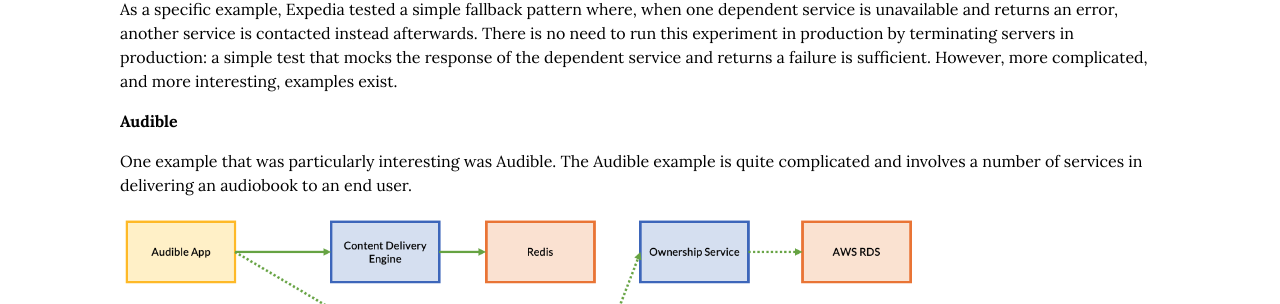
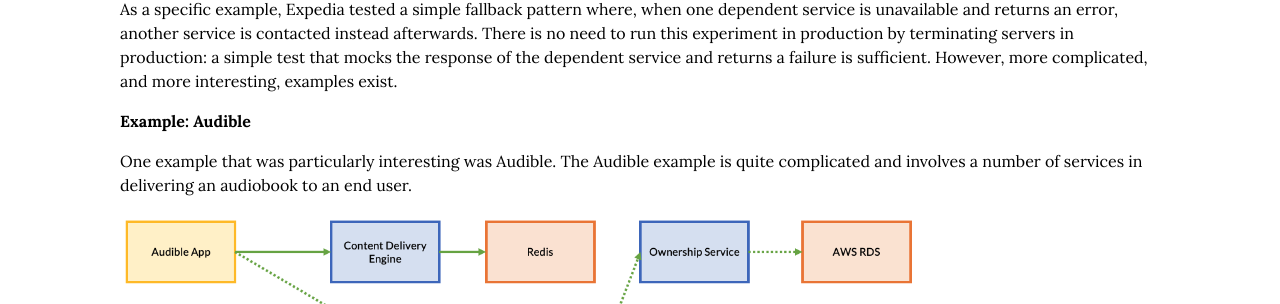
Before and after one commit to cmeiklejohn/cmeiklejohn.github.io, a Jekyll site: the page built from _posts/2022-03-19-understanding-faults.markdown, in a window 1280 px wide and 900 px high, scrolled down 2622 px. Shown: the part 149-453 px from the top of the window. Built offline with Jekyll 4.4.1, drawn with Linux system fonts in a browser that asks for light colours; some web fonts are replaced.

Commit message:
prototype

```diff
--- a/_posts/2022-03-19-understanding-faults.markdown
+++ b/_posts/2022-03-19-understanding-faults.markdown
@@ -82,7 +82,7 @@
 
 As a specific example, Expedia tested a simple fallback pattern where, when one dependent service is unavailable and returns an error, another service is contacted instead afterwards.  There is no need to run this experiment in production by terminating servers in production: a simple test that mocks the response of the dependent service and returns a failure is sufficient.  However, more complicated, and more interesting, examples exist.
 
-### Audible
+### Example: Audible
 
 One example that was particularly interesting was Audible.  The Audible example is quite complicated and involves a number of services in delivering an audiobook to an end user.
 
```
